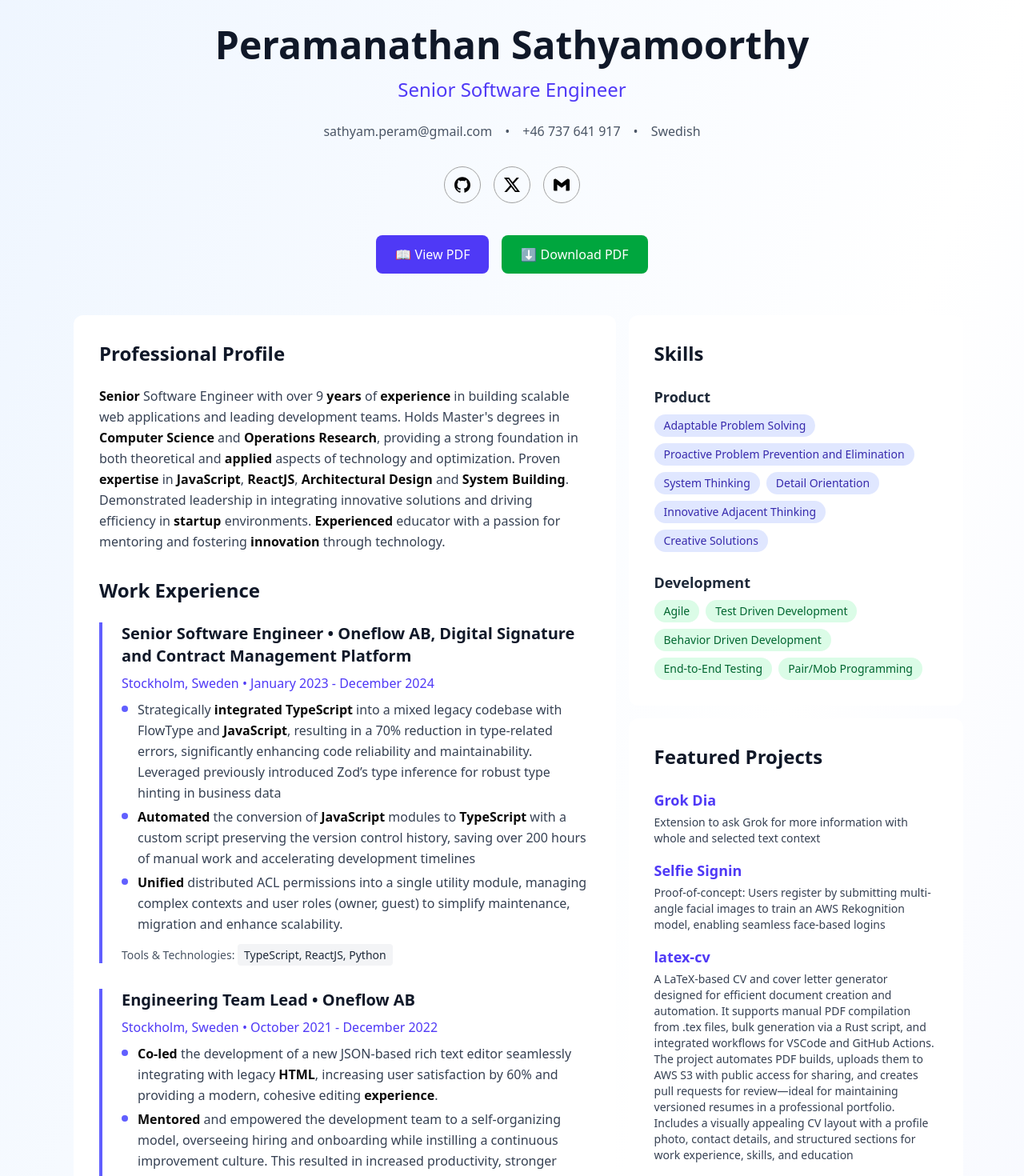
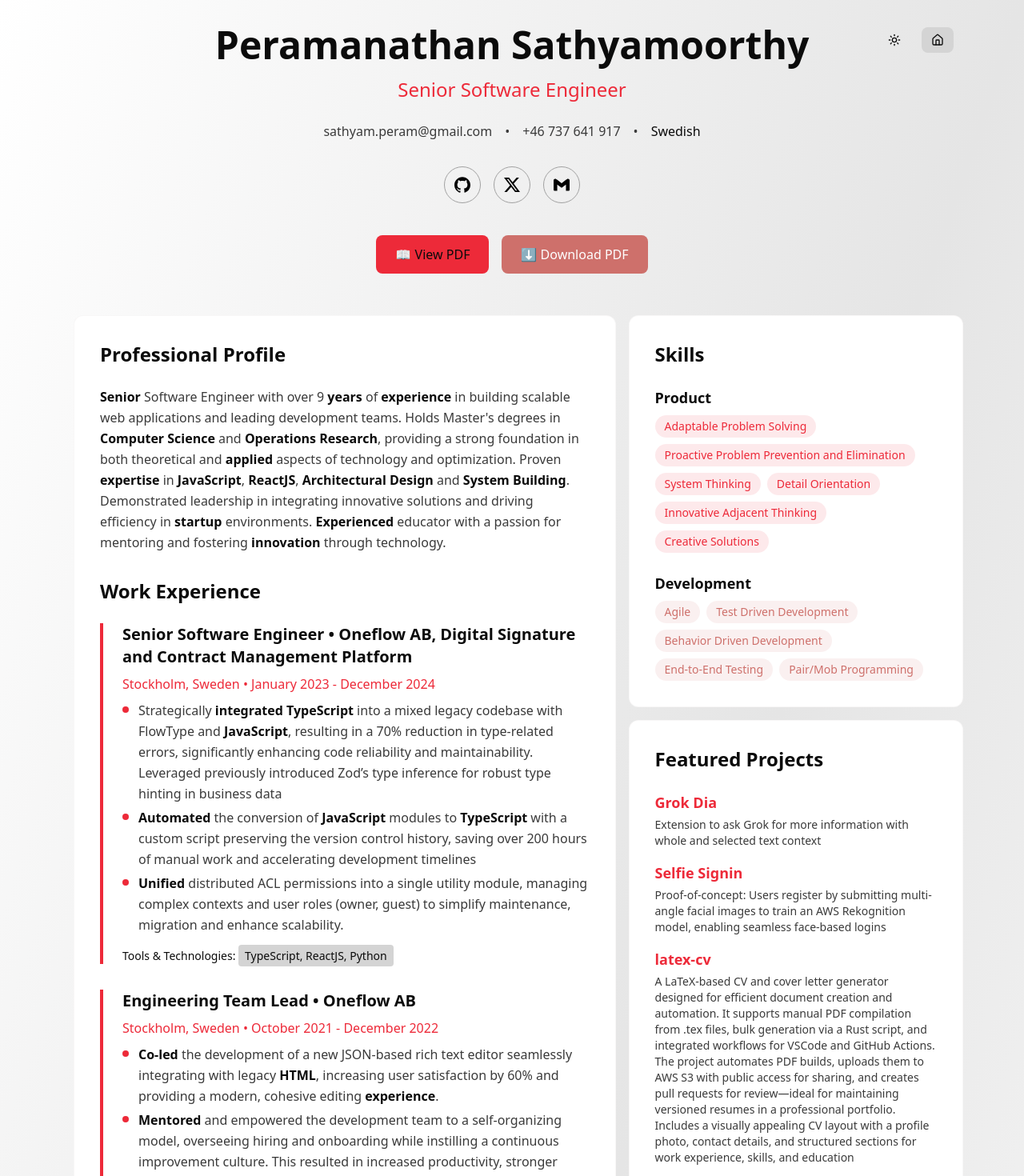
Before and after one commit to p10ns11y/devprofile, a Next.js app: page /cv in a window 1280 px wide. Shown: the top 1470 px of the page at 80% size. Built offline with nearby package versions, Linux system fonts and the light colour scheme.

Commit message:
Fix missed branding tweaks

```diff
--- a/src/app/ama/page.tsx
+++ b/src/app/ama/page.tsx
@@ -12,7 +12,7 @@ export default async function AMA() {
   }
 
   return (
-    <div className="min-h-screen bg-background text-foreground overflow-hidden">
+    <div className="min-h-screen bg-brand text-text1 overflow-hidden">
       {/* Development Disclaimer */}
       {isAmaInDevelopment && amaDisclaimer && (
         <div className="bg-amber-50 border-l-4 border-amber-400 p-4 mx-4 mt-4 rounded-r-lg">
--- a/src/app/cv/page.tsx
+++ b/src/app/cv/page.tsx
@@ -7,6 +7,8 @@ import dynamic from 'next/dynamic'
 
 import { AISmartHighlight } from '@/components/ai-smart-highlight';
 import { SocialLinks } from '@/components/social-links';
+import { ThemeToggle } from '@/components/theme-toggle';
+import { Home } from 'lucide-react';
 
 import cvData from '@/data/cvdata.json'
 
@@ -66,28 +68,28 @@ function MainContent() {
   return (
     <Layout ratios={[34, 21]} gap={1}>
       {/* Content column take almost everything and leave one column column end: -2*/}
-      <div id="mainContent" className="bg-white rounded-xl shadow-lg p-8">
-        <h2 className="text-2xl font-bold text-gray-900 mb-6">Professional Profile</h2>
-        <div className="text-gray-700 leading-relaxed mb-8">
+      <div id="mainContent" className="bg-surface1 rounded-xl rad-shadow p-8">
+        <h2 className="text-2xl font-bold text-text1 mb-6">Professional Profile</h2>
+        <div className="text-text2 leading-relaxed mb-8">
           <AISmartHighlight priority="balanced">
             {cvData.profile}
           </AISmartHighlight>
         </div>
 
-        <h2 className="text-2xl font-bold text-gray-900 mb-6">Work Experience</h2>
+        <h2 className="text-2xl font-bold text-text1 mb-6">Work Experience</h2>
         <div className="space-y-8">
           {cvData.work_experience.map((job, index) => (
-            <div key={index} className="border-l-4 border-indigo-500 pl-6">
-              <h3 className="text-xl font-semibold text-gray-900 mb-2">
+            <div key={index} className="border-l-4 border-brand pl-6">
+              <h3 className="text-xl font-semibold text-text1 mb-2">
                 {job.title} • {job.company}
               </h3>
-              <p className="text-indigo-600 font-medium mb-2">
+              <p className="text-brand font-medium mb-2">
                 {job.location} • {job.start_date} - {job.end_date}
               </p>
-              <ul className="text-gray-700 space-y-1 mb-4">
+              <ul className="text-text2 space-y-1 mb-4">
                 {job.responsibilities.map((resp, i) => (
                   <li key={i} className="flex items-start">
-                    <span className="inline-block w-2 h-2 bg-indigo-500 rounded-full mt-2 mr-3 flex-shrink-0"></span>
+                    <span className="inline-block w-2 h-2 bg-brand rounded-full mt-2 mr-3 flex-shrink-0"></span>
                     <span className="leading-relaxed">
                       <AISmartHighlight priority="balanced">
                         {resp}
@@ -96,9 +98,9 @@ function MainContent() {
                   </li>
                 ))}
               </ul>
-              <div className="text-sm text-gray-600">
-                <span className="font-medium">Tools & Technologies:</span>{' '}
-                <span className="bg-gray-100 px-2 py-1 rounded text-gray-800">
+              <div className="text-sm text-text2">
+                <span className="font-medium text-text1">Tools & Technologies:</span>{' '}
+                <span className="bg-surface3 px-2 py-1 rounded text-text1">
                   {job.tools.join(', ')}
                 </span>
               </div>
@@ -108,23 +110,23 @@ function MainContent() {
       </div>
 
       {/* Skills */}
-      <div className="bg-white rounded-xl shadow-lg p-8">
-        <h2 className="text-2xl font-bold text-gray-900 mb-6">Skills</h2>
+      <div className="bg-surface1 rounded-xl rad-shadow p-8">
+        <h2 className="text-2xl font-bold text-text1 mb-6">Skills</h2>
         <div className="mb-6">
-          <h3 className="text-lg font-semibold text-gray-800 mb-2">Product</h3>
+          <h3 className="text-lg font-semibold text-text1 mb-2">Product</h3>
           <div className="flex flex-wrap gap-2">
             {cvData.skills.product.map((skill, index) => (
-              <span key={index} className="px-3 py-1 bg-indigo-100 text-indigo-800 rounded-full text-sm">
+              <span key={index} className="px-3 py-1 bg-brand/10 text-brand rounded-full text-sm">
                 {skill}
               </span>
             ))}
           </div>
         </div>
         <div>
-          <h3 className="text-lg font-semibold text-gray-800 mb-2">Development</h3>
+          <h3 className="text-lg font-semibold text-text1 mb-2">Development</h3>
           <div className="flex flex-wrap gap-2">
             {cvData.skills.practices.map((skill, index) => (
-              <span key={index} className="px-3 py-1 bg-green-100 text-green-800 rounded-full text-sm">
+              <span key={index} className="px-3 py-1 bg-accent-secondary/10 text-accent-secondary rounded-full text-sm">
                 {skill}
               </span>
             ))}
@@ -133,78 +135,78 @@ function MainContent() {
       </div>
 
       {/* Projects */}
-      <div className="bg-white rounded-xl shadow-lg p-8">
-        <h2 className="text-2xl font-bold text-gray-900 mb-6">Featured Projects</h2>
+      <div className="bg-surface1 rounded-xl rad-shadow p-8">
+        <h2 className="text-2xl font-bold text-text1 mb-6">Featured Projects</h2>
         <div className="space-y-4">
           {cvData.projects.map((project, index) => (
             <div key={index}>
               <a
                 href={project.url}
-                className="text-lg font-semibold text-indigo-600 hover:text-indigo-800 transition-colors"
+                className="text-lg font-semibold text-brand hover:text-text1 transition-colors"
                 target="_blank"
                 rel="nofollow noreferrer noopener"
               >
                 {project.name}
               </a>
-              <p className="text-gray-700 text-sm mt-1">{project.description}</p>
+              <p className="text-text2 text-sm mt-1">{project.description}</p>
             </div>
           ))}
         </div>
       </div>
 
       {/* Languages */}
-      <div className="bg-white rounded-xl shadow-lg p-8">
-        <h2 className="text-2xl font-bold text-gray-900 mb-6">Languages</h2>
+      <div className="bg-surface1 rounded-xl rad-shadow p-8">
+        <h2 className="text-2xl font-bold text-text1 mb-6">Languages</h2>
         <div className="grid grid-cols-1 gap-2">
           {Object.entries(cvData.languages).map(([language, level], index) => (
             <div key={index} className="flex justify-between items-center">
-              <span className="font-medium text-gray-800">{language}</span>
-              <span className="text-gray-600">{level}</span>
+              <span className="font-medium text-text1">{language}</span>
+              <span className="text-text2">{level}</span>
             </div>
           ))}
         </div>
       </div>
 
       {/* Technologies */}
-      <div className="bg-white rounded-xl shadow-lg p-8">
-        <h2 className="text-2xl font-bold text-gray-900 mb-6">Technologies</h2>
+      <div className="bg-surface1 rounded-xl rad-shadow p-8">
+        <h2 className="text-2xl font-bold text-text1 mb-6">Technologies</h2>
         <div className="space-y-2">
           {Object.entries(cvData.technologies).map(([category, items], index) => (
-            <div key={index} className="text-sm text-gray-700">
-              <span className="font-semibold text-gray-800 capitalize">{category}:</span> {items.join(', ')}
+            <div key={index} className="text-sm text-text2">
+              <span className="font-semibold text-text1 capitalize">{category}:</span> {items.join(', ')}
             </div>
           ))}
         </div>
       </div>
 
       {/* Education */}
-      <div className="bg-white rounded-xl shadow-lg p-8">
-        <h2 className="text-2xl font-bold text-gray-900 mb-6">Education</h2>
+      <div className="bg-surface1 rounded-xl rad-shadow p-8">
+        <h2 className="text-2xl font-bold text-text1 mb-6">Education</h2>
         <div className="space-y-4">
           {cvData.education.map((edu, index) => (
             <div key={index}>
-              <h3 className="text-lg font-semibold text-gray-900">{edu.degree}</h3>
-              <p className="text-gray-600">{edu.institution}</p>
+              <h3 className="text-lg font-semibold text-text1">{edu.degree}</h3>
+              <p className="text-text2">{edu.institution}</p>
             </div>
           ))}
         </div>
       </div>
 
       {/* Publications */}
-      <div className="bg-white rounded-xl shadow-lg p-8">
-        <h2 className="text-2xl font-bold text-gray-900 mb-6">Publications</h2>
+      <div className="bg-surface1 rounded-xl rad-shadow p-8">
+        <h2 className="text-2xl font-bold text-text1 mb-6">Publications</h2>
         <div className="space-y-4">
           {cvData.publications.map((pub, index) => (
             <div key={index} className="mb-4">
               <a
                 href={pub.doi_url || pub.url}
-                className="text-lg font-semibold text-indigo-600 hover:text-indigo-800 transition-colors"
+                className="text-lg font-semibold text-brand hover:text-text1 transition-colors"
                 target="_blank"
                 rel="nofollow noreferrer noopener"
               >
                 {pub.title}
               </a>
-              <p className="text-gray-600 text-sm mt-1">
+              <p className="text-text2 text-sm mt-1">
                 {pub.journal ? `${pub.journal.name}` : pub.conference}, {pub.first_published || pub.date}
               </p>
             </div>
@@ -227,28 +229,34 @@ const CVWebView = () => {
         <meta property="og:type" content="website" />
       </Head>
 
-      <div className="min-h-screen bg-gradient-to-br from-blue-50 via-white to-indigo-50">
+      <div className="min-h-screen bg-gradient-to-br from-surface1 via-surface2 to-surface1">
         <div className="max-w-6xl mx-auto px-6 py-8">
           {/* Header */}
-          <div className="text-center mb-12">
-            <h1 className="text-4xl md:text-5xl font-bold text-gray-900 mb-4">
+          <div className="text-center mb-12 relative">
+            <div className="absolute top-0 right-0 flex flex-col md:flex-row items-end md:items-center gap-2 md:gap-4">
+              <ThemeToggle />
+              <Link href="/" className="inline-flex items-center px-3 py-2 bg-surface3 text-text1 font-medium rounded-lg hover:bg-surface4 transition-colors" title="Back to Home">
+                <Home className="w-4 h-4" />
+              </Link>
+            </div>
+            <h1 className="text-4xl md:text-5xl font-bold text-text1 mb-4">
               {cvData.name}
             </h1>
-            <p className="text-xl md:text-2xl text-indigo-600 font-medium mb-6">
+            <p className="text-xl md:text-2xl text-brand font-medium mb-6">
               {cvData.latest_proffessional_role}
             </p>
 
             {/* Contact Info */}
-            <div className="flex flex-col md:flex-row justify-center items-center gap-4 text-gray-600 mb-8">
-              <a href={`mailto:${cvData.contact.email}`} className="hover:text-indigo-600 transition-colors">
+            <div className="flex flex-col md:flex-row justify-center items-center gap-4 text-text2 mb-8">
+              <a href={`mailto:${cvData.contact.email}`} className="hover:text-brand transition-colors">
                 {cvData.contact.email}
               </a>
-              <span className="hidden md:inline">•</span>
-              <a href={`tel:${cvData.contact.phone}`} className="hover:text-indigo-600 transition-colors">
+              <span className="hidden md:inline text-text2">•</span>
+              <a href={`tel:${cvData.contact.phone}`} className="hover:text-brand transition-colors">
                 {cvData.contact.phone}
               </a>
-              <span className="hidden md:inline">•</span>
-              <span>{cvData.contact.citizenship}</span>
+              <span className="hidden md:inline text-text2">•</span>
+              <span className="text-text1">{cvData.contact.citizenship}</span>
             </div>
 
             <div className='pb-10'>
@@ -259,14 +267,14 @@ const CVWebView = () => {
             <div className="flex justify-center gap-4 mb-8">
               <a
                 href="/cv.pdf"
-                className="inline-flex items-center px-6 py-3 bg-indigo-600 text-white font-medium rounded-lg hover:bg-indigo-700 transition-colors"
+                className="inline-flex items-center px-6 py-3 bg-brand text-text1 font-medium rounded-lg hover:bg-brand/90 transition-colors"
               >
                 📖 View PDF
               </a>
               <a
                 href="/api/cv/download"
                 download="peramanathan-sathyamoorthy-cv.pdf"
-                className="inline-flex items-center px-6 py-3 bg-green-600 text-white font-medium rounded-lg hover:bg-green-700 transition-colors"
+                className="inline-flex items-center px-6 py-3 bg-accent-secondary text-accent-secondary-text font-medium rounded-lg hover:bg-accent-secondary/90 transition-colors"
               >
                 ⬇️ Download PDF
               </a>
@@ -277,14 +285,6 @@ const CVWebView = () => {
           <Suspense fallback="loading...">
             <MainContent />
           </Suspense>
-
-
-          {/* Back to Home */}
-          <div className="text-center mt-12">
-            <Link href="/" className="inline-flex items-center px-6 py-3 bg-gray-400 text-white font-medium rounded-lg hover:bg-gray-600 transition-colors">
-              Home
-            </Link>
-          </div>
         </div>
       </div>
     </>
--- a/src/app/layout.tsx
+++ b/src/app/layout.tsx
@@ -26,7 +26,7 @@ export default function RootLayout({
       </head>
       <body>
         <ThemeProvider>
-          <a href="#main" className="sr-only focus:not-sr-only focus:absolute focus:top-4 focus:left-4 bg-blue-600 text-white px-4 py-2 rounded z-50">Skip to main content</a>
+          <a href="#main" className="sr-only focus:not-sr-only focus:absolute focus:top-4 focus:left-4 bg-brand text-white px-4 py-2 rounded z-50">Skip to main content</a>
           <SpeedInsights />
           <SWRegister />
           {shouldInjectToolbar && <VercelToolbar />}
--- a/src/components/projects.tsx
+++ b/src/components/projects.tsx
@@ -45,13 +45,13 @@ export function Projects() {
             <div className="absolute inset-0 bg-gradient-to-t from-black/60 via-transparent to-transparent" />
             <div className="absolute bottom-3 left-3 right-3 space-y-2">
               {/* Impact Badge */}
-              <div className={`inline-flex items-center px-2 py-1 rounded-md bg-white/90 text-text1 text-xs font-medium`}>
+              <div className={`inline-flex items-center px-2 py-1 rounded-md bg-brand/90 text-text1 text-xs font-medium`}>
                 {project.impact || 'Contribution'}
               </div>
 
               {/* Company Badge - Only show if available */}
               {project.meta?.company && (
-                <div className="inline-flex items-center px-2 py-1 rounded-md bg-white/90 text-text1 text-xs font-medium">
+                <div className="inline-flex items-center px-2 py-1 rounded-md bg-surface2 text-text1 text-xs font-medium">
                   {project.meta.company}
                 </div>
               )}
```
Also changed, not shown: src/styles/brand/themelightdim.css (+15 -8 lines).
